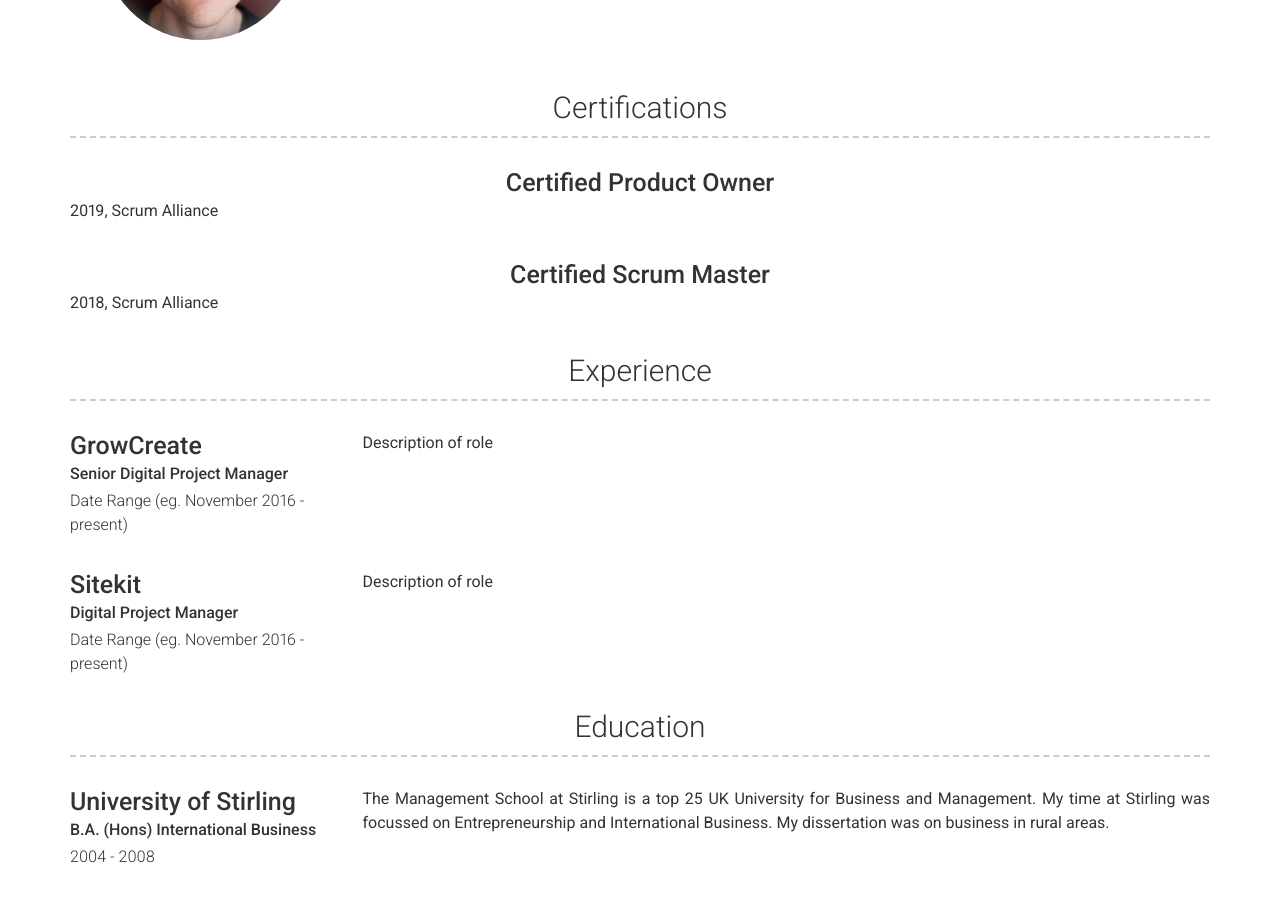
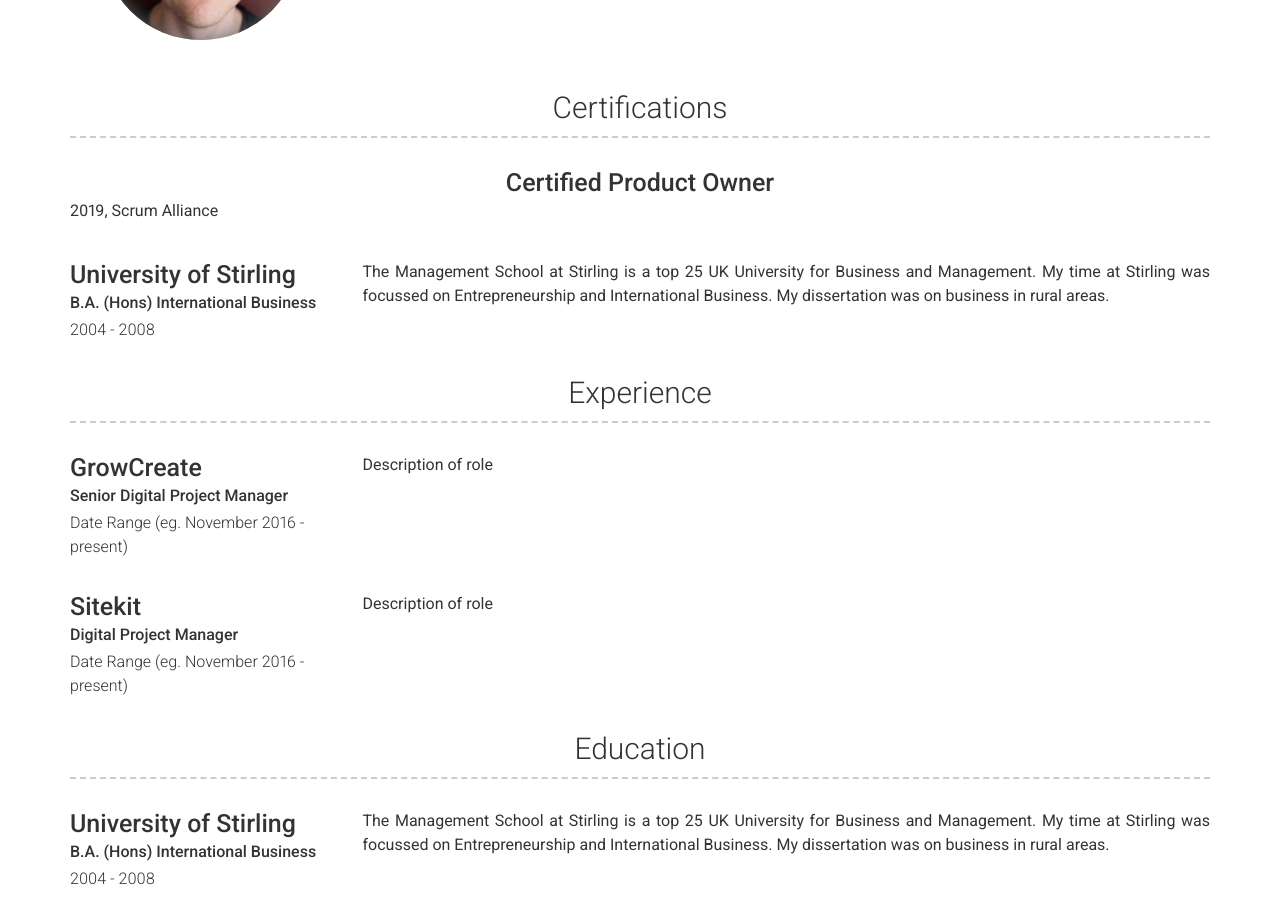
Before and after one commit to csgdavidson/Charlie-Davidson2, a Jekyll site: the page built from index.md, in a window 1280 px wide and 900 px high, scrolled down 439 px. Built offline with Jekyll 4.4.1, drawn with Linux system fonts in a browser that asks for light colours; nearby versions of some CDN libraries.

Commit message:
Update projects.yml

```diff
--- a/_data/projects.yml
+++ b/_data/projects.yml
@@ -4,8 +4,10 @@
   description:
     2019, Scrum Alliance
 
-# Project template
-- layout: top-middle
-  name: Certified Scrum Master
+# Education Template
+- layout: left
+  name: University of Stirling
+  dates: 2004 - 2008
+  qualification: B.A. (Hons) International Business
   description:
-    2018, Scrum Alliance
+     The Management School at Stirling is a top 25 UK University for Business and Management. My time at Stirling was focussed on Entrepreneurship and International Business. My dissertation was on business in rural areas.
```
